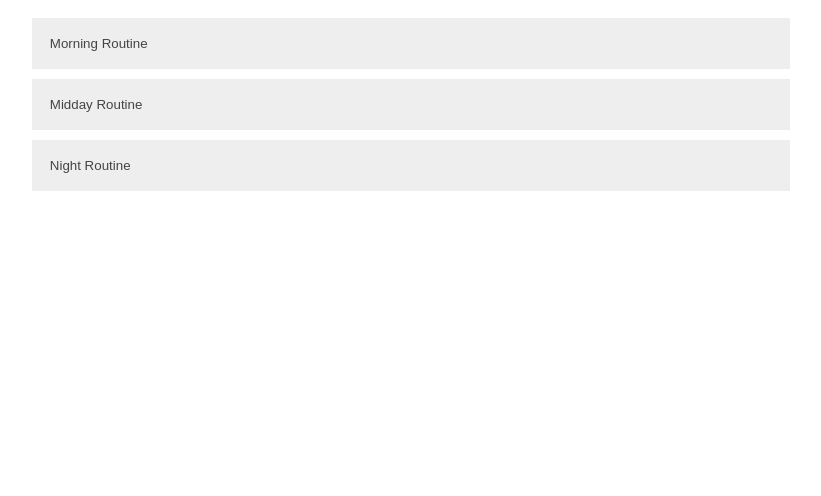
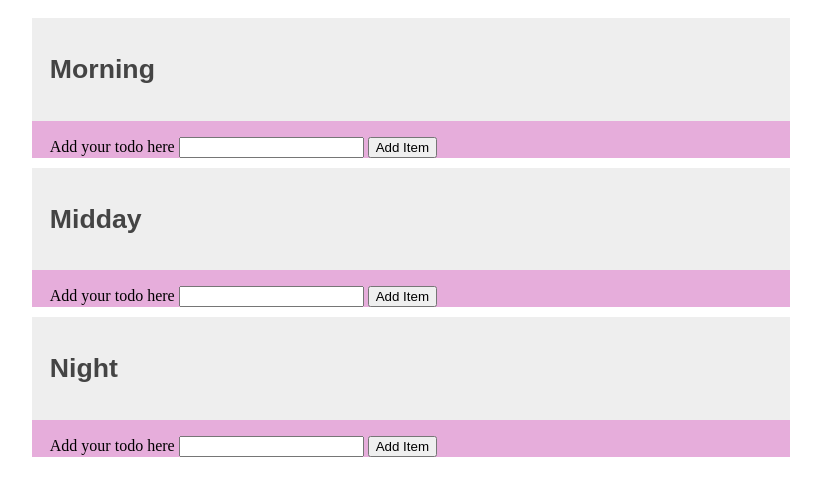
Before and after one commit to Deni-Khalikov/Internship, a plain HTML site: page RoutineApp/index.html in a window 1280 px wide. Shown: the whole page, without its empty margins (229-1050 px from the left). Drawn offline with Linux system fonts and the light colour scheme.

Commit message:
Update index.html

```diff
--- a/RoutineApp/index.html
+++ b/RoutineApp/index.html
@@ -14,40 +14,40 @@
     <div class="content">
 
         <div class="menublock">
-            <button class="accordion">Morning Routine</button>
-            <div class="panel">
+            <button class="accordion"><h1>Morning</h1></button>
+            <div class="panel" style="display:block;">
                 <ul id="todoListMorning"></ul>
                 <form id="todoFormMorning">
-                    <label> Add your todo here
-                    <input type="text" id="todoInput">
+                    <label>Add your todo here
+                    <input type="text" id="todoInputMorning">
                     </label>
-                    <button type="button" onclick="todoList()">Add Item</button>
+                    <button type="button" onclick="addItem('morning')">Add Item</button>
                 </form>
             </div>
         </div>
 
         <div class="menublock">
-            <button class="accordion">Midday Routine</button>
-            <div class="panel">
+            <button class="accordion"><h1>Midday</h1></button>
+            <div class="panel" style="display:block;">
                 <ul id="todoListMidday"></ul>
                 <form id="todoFormMidday">
                     <label> Add your todo here
-                    <input type="text" id="todoInput">
+                    <input type="text" id="todoInputMidday">
                     </label>
-                    <button type="button" onclick="todoList()">Add Item</button>
+                    <button type="button" onclick="addItem('midday')">Add Item</button>
                 </form>
             </div>
         </div>
 
         <div class="menublock">
-            <button class="accordion">Night Routine</button>
-            <div class="panel">
+            <button class="accordion"><h1>Night</h1></button>
+            <div class="panel" style="display:block;">
                 <ul id="todoListNight"></ul>
                 <form id="todoFormNight">
                     <label> Add your todo here
-                    <input type="text" id="todoInput">
+                    <input type="text" id="todoInputNight">
                     </label>
-                    <button type="button" onclick="todoList()">Add Item</button>
+                    <button type="button" onclick="addItem('night')">Add Item</button>
                 </form>
                 <script src="script.js"></script>
             </div>
```
